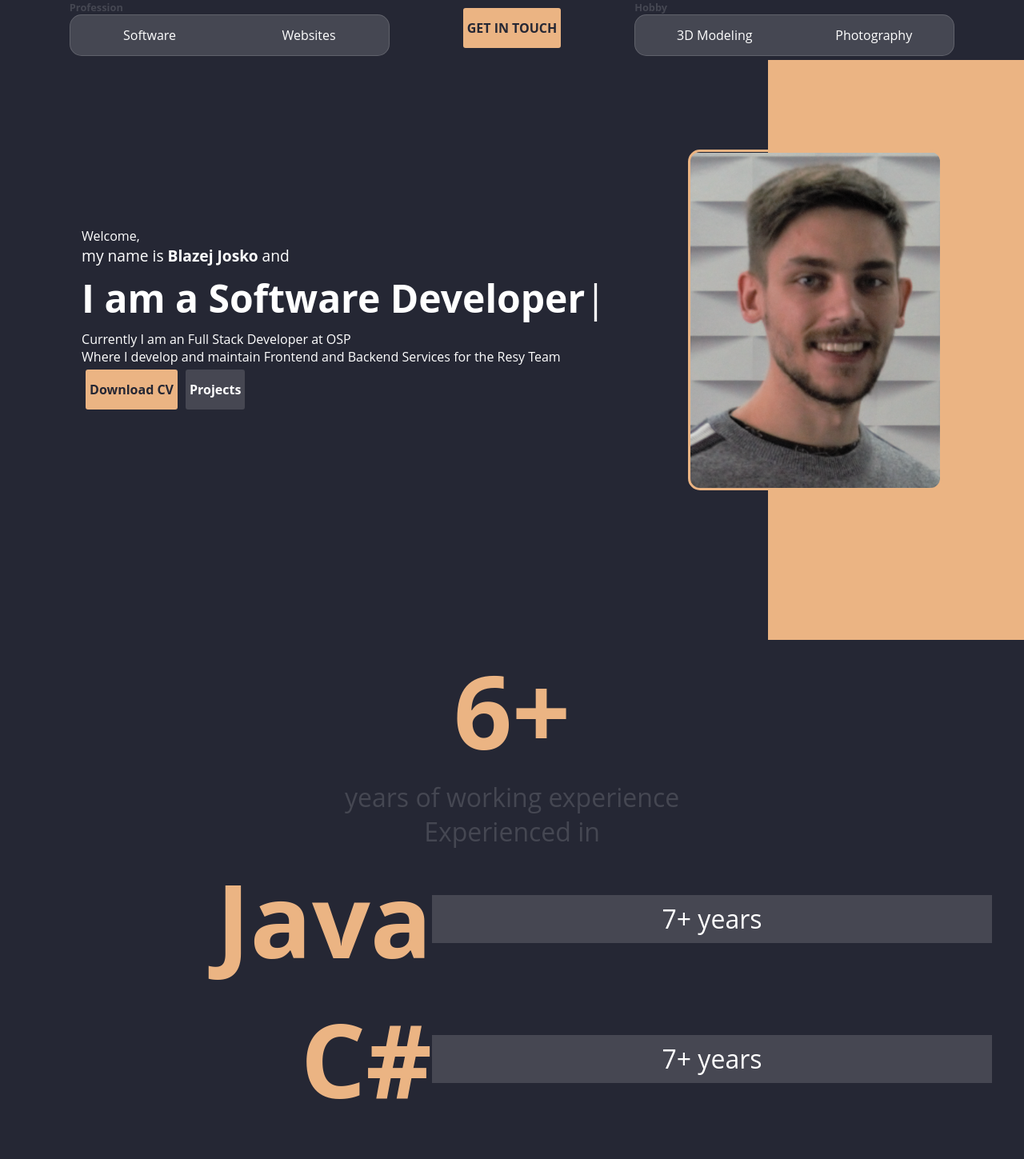
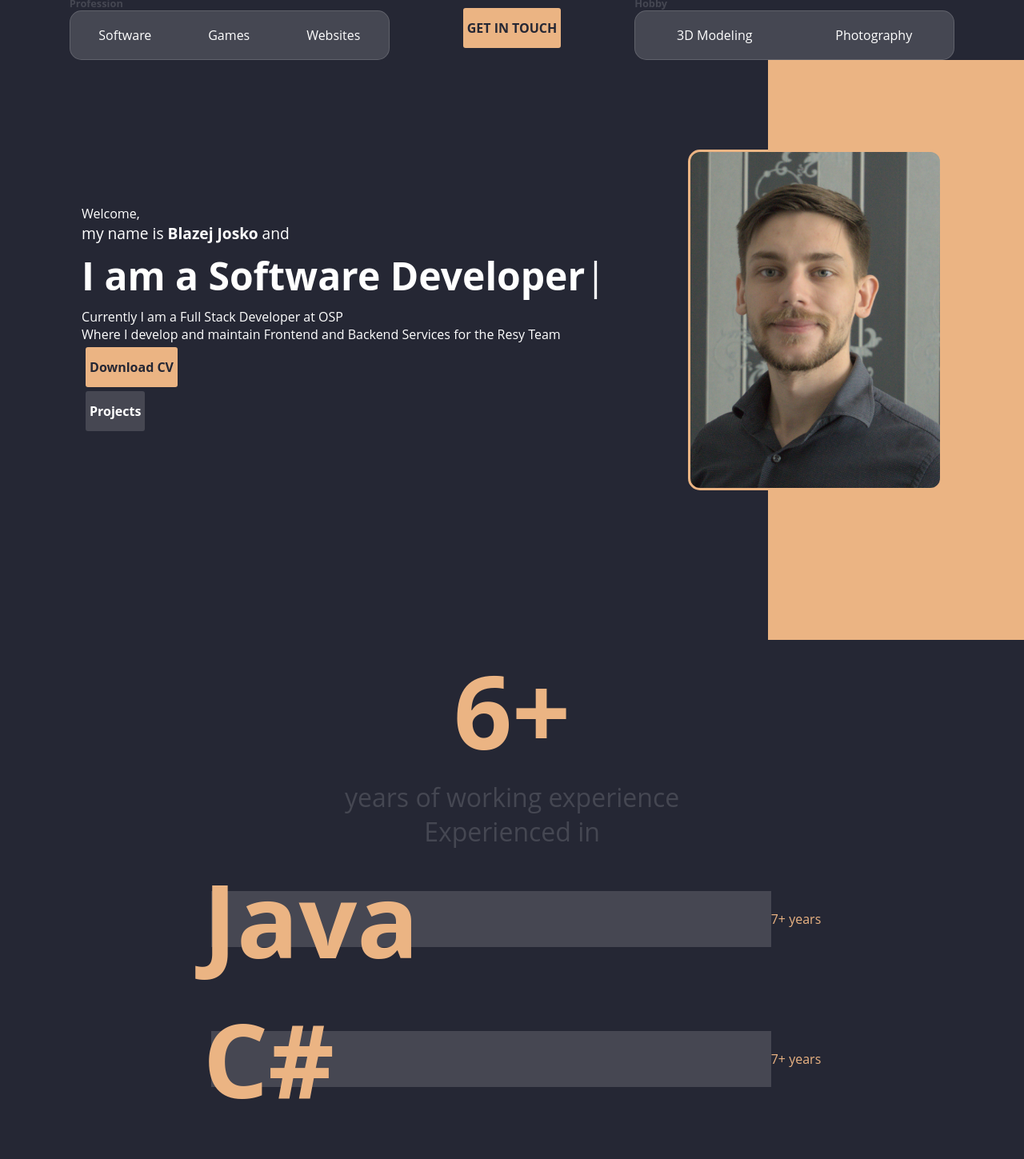
Before and after one commit to Borsche/Portfolio, a Vue app: page / in a window 1280 px wide. Shown: the top 1449 px of the page at 80% size. Built offline with nearby package versions, Linux system fonts and the light colour scheme.

Commit message:
updated design and made it responsive

```diff
--- a/src/App.vue
+++ b/src/App.vue
@@ -24,6 +24,7 @@ export default {
 <style lang="scss">
 
 .content {
+  scroll-snap-type: y mandatory;
 }
 
 #app {
@@ -43,6 +44,9 @@ export default {
 body {
 }
 
+html {
+  scroll-snap-type: y mandatory;
+}
 
 a {
   text-decoration: none;
--- a/src/components/CaptionBox.vue
+++ b/src/components/CaptionBox.vue
@@ -25,7 +25,7 @@ export default {
     border-radius: 15px;
     text-align: center;
     font-size: 1rem;
-    height: 50px;
+    padding: 5px 0px 5px 0;
     display: flex;
     justify-content: space-around;
     align-items: center;
@@ -33,12 +33,26 @@ export default {
 }
 
 .captionbox {
-    width: 400px;
     text-align: left;
-    display: flex;
     flex-direction: column;
     font-weight: bold;
     font-size: .8rem;
     color: $tertiary-color;
 }
+
+@media only screen and (min-width: 1200px) {
+    .captionboxcontent {
+        height: 50px;
+    }
+
+    .captionbox {
+        width: 400px;
+        text-align: left;
+        display: flex;
+        flex-direction: column;
+        font-weight: bold;
+        font-size: .8rem;
+        color: $tertiary-color;
+    }
+}
 </style>
--- a/src/components/MainHeader.vue
+++ b/src/components/MainHeader.vue
@@ -2,12 +2,13 @@
     <div class="header">
         <CaptionBox caption="Profession">
             <a href="/Software">Software</a>
+            <a href="/Software">Games</a>
             <a href="/Websites">Websites</a>
         </CaptionBox>
 
         <button>GET IN TOUCH</button>
 
-        <CaptionBox caption="Hobby">
+        <CaptionBox caption="Hobby" class="hobby">
             <a href="/modeling" >3D Modeling</a>
             <a href="/modeling" >Photography</a>
         </CaptionBox>
@@ -36,20 +37,38 @@ button {
     padding: 5px;
     color: $quad-color;
     height: 50px;
+    display: none;
 }
 
 .header {
     position: fixed;
     top: 0;
     left: 0;
-    width: 100%;
-    height: 60px;
-    display: flex;
-    justify-content: space-evenly;
-    font-weight: bold;
+    width: 100vw;
+    background-color: $quad-color;
     padding-bottom: 10px;
     padding-top: 5px;
-    background-color: $quad-color;
-    align-items: center;
+}
+
+.hobby {
+    display: none;
+}
+
+@media only screen and (min-width: 1200px) {
+    button {
+        display: block;
+    }
+
+    .header {
+        height: 60px;
+        display: flex;
+        justify-content: space-evenly;
+        font-weight: bold;
+        align-items: center;
+    }
+
+    .hobby {
+        display: block;
+    }
 }
 </style>
--- a/src/components/MainProfile.vue
+++ b/src/components/MainProfile.vue
@@ -4,7 +4,7 @@
             <span>Welcome,</span><br>
             <span class="plus">my name is <span class="bold">Blazej Josko</span> and</span><br>
             <span class="big bold">I am a Software Developer<span class="blink">|</span></span><br>
-            <span>Currently I am an Full Stack Developer at OSP</span><br>
+            <span>Currently I am a Full Stack Developer at OSP</span><br>
             <span>Where I develop and maintain Frontend and Backend Services for the Resy Team</span><br>
             <button>Download CV</button><button id="projects">Projects</button>
         </div>
@@ -33,17 +33,18 @@ export default {
     display: flex;
     justify-content: space-evenly;
     align-items: center;
+    scroll-snap-align: start;
 
     .text {
         text-align: left;
 
         .plus {
-            font-size: 1.2rem;
+            font-size: 1rem;
         }
 
         .big {
-            font-size: 3rem;
-            line-height: 5rem;
+            font-size: 2rem;
+            line-height: 3rem;
         }
 
         .bold {
@@ -63,13 +64,37 @@ export default {
     }
 
     .img {
-        background: url('../assets/Bild.png') no-repeat center;
-        background-size: contain;
-        height: 300*1.4px;
+        background: url('../assets/Bild.jpg') no-repeat center;
+        background-size: cover;
+        height: 300*.8px;
         width: 223*1.4px;
         border: 3px solid $primary-color;
         border-radius: 15px;
     }
+}
 
+@media only screen and (min-width: 1200px) {
+    .mainprofile {
+        .text {
+
+            .plus {
+                font-size: 1.2rem;
+            }
+
+            .big {
+                font-size: 3rem;
+                line-height: 5rem;
+            }
+        }
+
+        .img {
+            background: url('../assets/Bild.jpg') no-repeat center;
+            background-size: cover;
+            height: 300*1.4px;
+            width: 223*1.4px;
+            border: 3px solid $primary-color;
+            border-radius: 15px;
+        }
+    }
 }
 </style>
--- a/src/components/StatBlock.vue
+++ b/src/components/StatBlock.vue
@@ -23,10 +23,11 @@ export default {
 
 <style lang="scss">
 .statblock {
+    scroll-snap-align: start;
 
     .stat {
         color: $primary-color;
-        font-size: 8rem;
+        font-size: 3rem;
         font-weight: bold;
     }
 
@@ -35,4 +36,19 @@ export default {
         font-size: 2rem;
     }
 }
+
+@media only screen and (min-width: 1200px) {
+    .statblock {
+
+        .stat {
+            font-size: 8rem;
+        }
+
+        .desc {
+            color: $tertiary-color;
+            font-size: 2rem;
+        }
+    }
+}
+
 </style>
--- a/src/components/StatGraph.vue
+++ b/src/components/StatGraph.vue
@@ -2,8 +2,9 @@
     <div class="statgraph">
         <div class="stat">{{ stat }}</div>
         <div class="statgraphlimiter">
-            <div class="desc" :style="{width: width+'%'}">{{ desc }}</div>
+            <div class="desc" :style="{width: width+'%'}"></div>
         </div>
+        <div class="desctext">{{ desc }}</div>
     </div>
 </template>
 
@@ -29,10 +30,47 @@ export default {
 
 <style lang="scss">
 .statgraph {
-    width: 1200px;
+    min-width: 50px;
+    max-width: 1200px;
     display: flex;
     align-items: center;
     justify-content: flex-end;
+
+    .stat {
+        color: $primary-color;
+        max-width: 10px;
+        font-size: 2rem;
+        font-weight: bold;
+        z-index: 1;
+    }
+
+    .statgraphlimiter {
+        width: 70vw;
+    }
+
+    .desc {
+        color: $secondary-color;
+        font-size: 1rem;
+        background-color: $tertiary-color;
+        height: 20px;
+        display: flex;
+        align-items: center;
+        justify-content: center;
+        white-space: nowrap;
+        padding-bottom: 10px;
+    }
+
+    .desctext {
+        color: $primary-color;
+        font-weight: 500;
+    }
+}
+
+@media only screen and (min-width: 1200px) {
+    .statgraph {
+        display: flex;
+        align-items: center;
+        justify-content: flex-end;
 
     .stat {
         color: $primary-color;
@@ -55,4 +93,6 @@ export default {
         white-space: nowrap;
     }
 }
+}
+
 </style>
--- a/src/components/StatProfile.vue
+++ b/src/components/StatProfile.vue
@@ -17,6 +17,11 @@
                 width="100"
             />
             <StatGraph
+                stat="Unity"
+                desc="5+ years"
+                width="71"
+            />
+            <StatGraph
                 stat="Node.js"
                 desc="4+ years"
                 width="57"
@@ -28,7 +33,7 @@
             />
             <StatGraph
                 stat="GoLang"
-                desc="1+ year"
+                desc="~1 year"
                 width="14"
             />
         </div>
```
Also changed, not shown: src/components/HelloWorld.vue (deleted, +0 -58 lines), src/assets/Bild.jpg (added), src/assets/Bild_old.png (renamed from src/assets/Bild.png).
